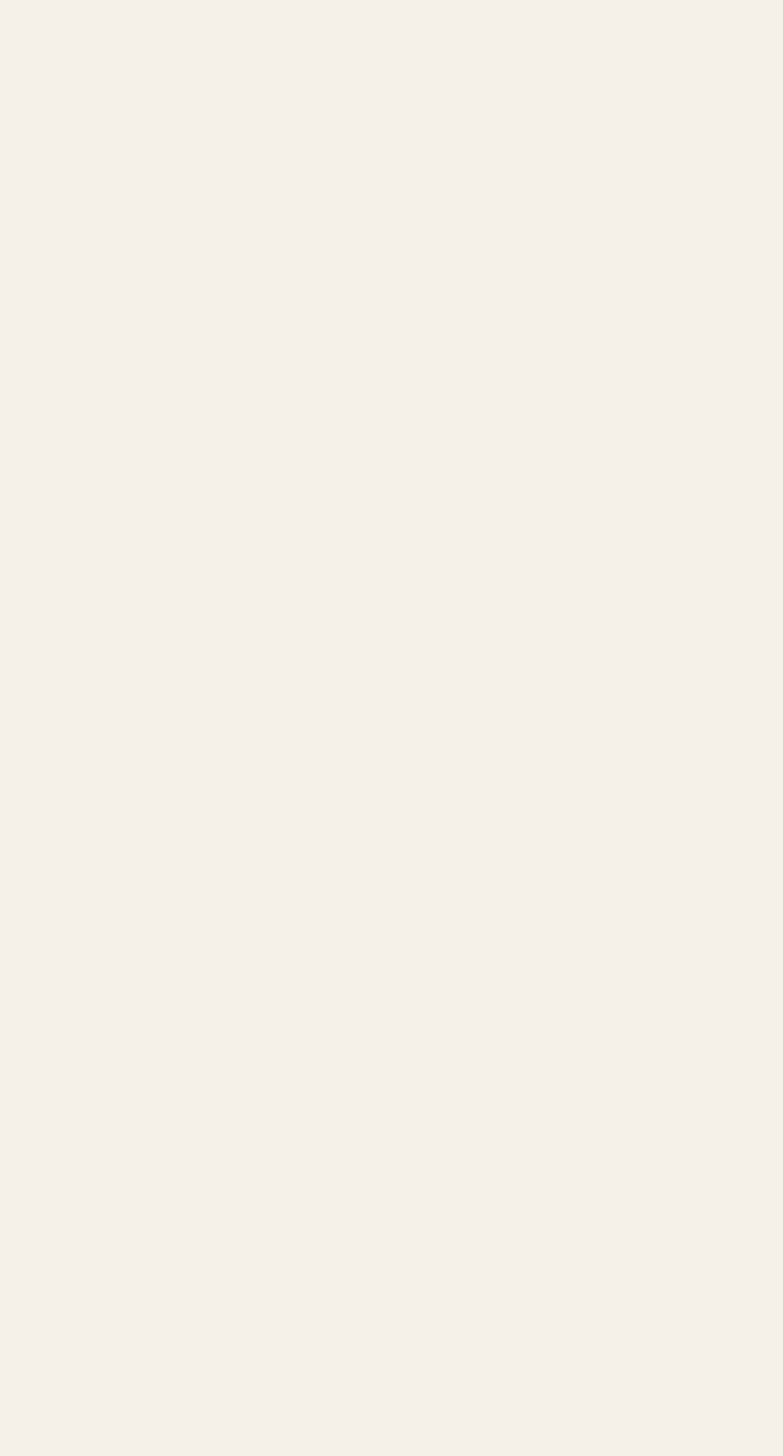
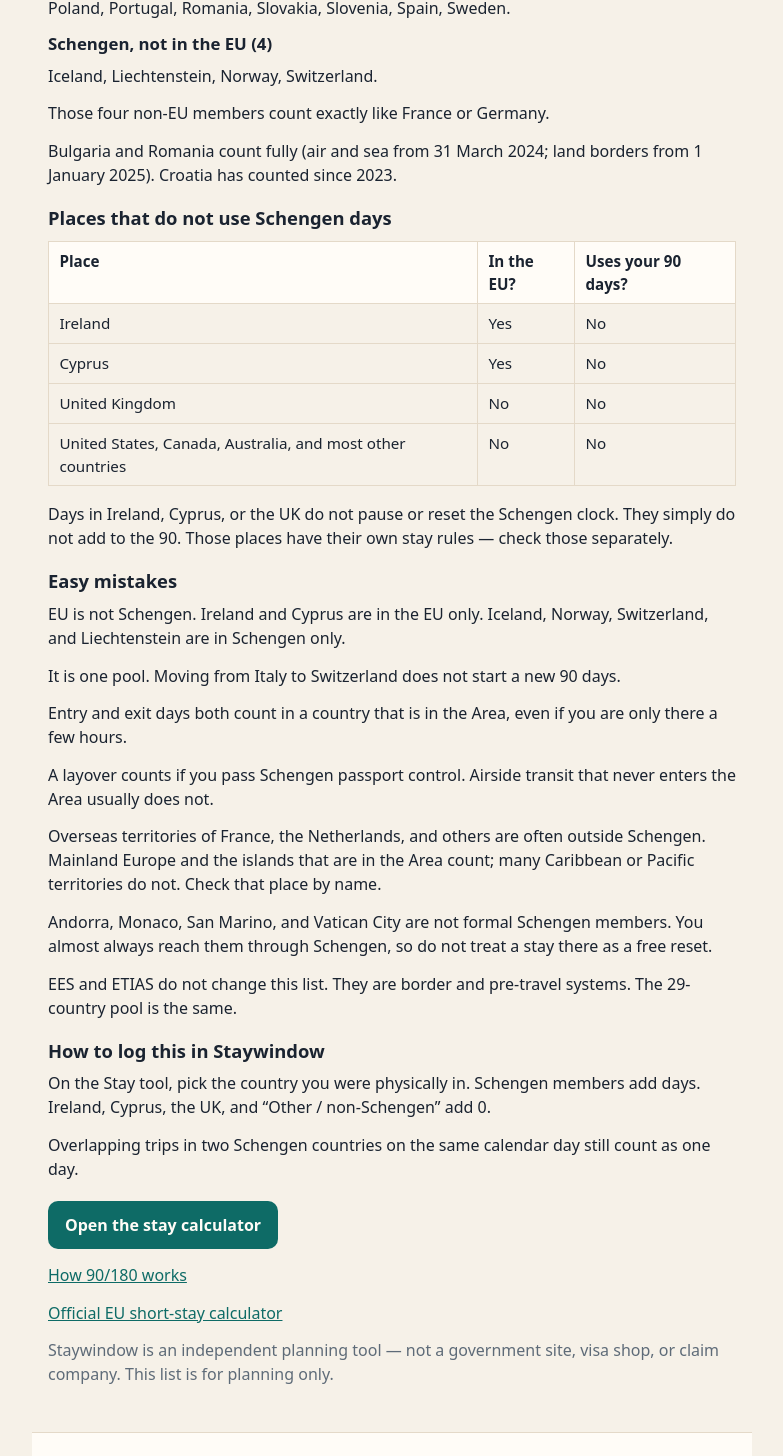
Before and after one commit to RoucherBuild/clearstay, a React (Vite) app: page /guide/schengen-countries in a window 1280 px wide. Before the commit this address had no page. Shown: the part 510-1966 px from the top of the page, without its empty margins (248-1031 px from the left). Before the commit the page ends 800 px from the top, so only its background shows below. Built offline with nearby package versions, Linux system fonts and the light colour scheme.

Commit message:
Add Schengen countries guide and internal links.

```diff
--- a/src/App.css
+++ b/src/App.css
@@ -446,6 +446,31 @@
 
 .qa-block {
   margin-bottom: 1.25rem;
+}
+
+.guide-table {
+  width: 100%;
+  border-collapse: collapse;
+  margin: 0.75rem 0 1rem;
+  font-size: 0.95rem;
+}
+
+.guide-table th,
+.guide-table td {
+  border: 1px solid var(--line);
+  padding: 0.5rem 0.65rem;
+  text-align: left;
+  color: var(--ink);
+  vertical-align: top;
+}
+
+.guide-table th {
+  background: var(--card);
+  font-weight: 650;
+}
+
+.footer-guides {
+  margin-bottom: 0.75rem;
 }
 
 .link-list {
--- a/src/App.tsx
+++ b/src/App.tsx
@@ -7,6 +7,7 @@ import { Flights } from './pages/Flights'
 import { Bags } from './pages/Bags'
 import { Photo } from './pages/Photo'
 import { Guide90180 } from './pages/Guide90180'
+import { GuideSchengenCountries } from './pages/GuideSchengenCountries'
 import { Faq } from './pages/Faq'
 import { Prep } from './pages/Prep'
 import { About } from './pages/About'
@@ -25,6 +26,7 @@ export default function App() {
         <Route path="/bags" element={<Bags />} />
         <Route path="/photo" element={<Photo />} />
         <Route path="/guide/90-180" element={<Guide90180 />} />
+        <Route path="/guide/schengen-countries" element={<GuideSchengenCountries />} />
         <Route path="/prep" element={<Prep />} />
         <Route path="/faq" element={<Faq />} />
         <Route path="/about" element={<About />} />
--- a/src/components/Layout.tsx
+++ b/src/components/Layout.tsx
@@ -1,5 +1,6 @@
 import { NavLink, Outlet } from 'react-router-dom'
 import { useState } from 'react'
+import { EU_SHORT_STAY_CALCULATOR } from '../lib/officialLinks'
 
 const NAV = [
   { to: '/', label: 'Home', end: true },
@@ -60,6 +61,15 @@ export function Layout() {
       </main>
 
       <footer className="site-footer">
+        <p className="footer-guides">
+          <NavLink to="/guide/90-180">90/180</NavLink>
+          {' · '}
+          <NavLink to="/guide/schengen-countries">Schengen countries</NavLink>
+          {' · '}
+          <a href={EU_SHORT_STAY_CALCULATOR} target="_blank" rel="noopener noreferrer">
+            EU short-stay calculator
+          </a>
+        </p>
         <p className="footer-disclaimer">
           Not official advice
           {' · '}
--- a/src/pages/Faq.tsx
+++ b/src/pages/Faq.tsx
@@ -55,6 +55,16 @@ export function Faq() {
           <Link to="/stay">Stay</Link> calculator.
         </p>
       </section>
+
+      <section className="qa-block">
+        <h2>Which countries use my 90 Schengen days?</h2>
+        <p>
+          One shared pool across 29 Schengen countries. Ireland, Cyprus and the UK do not
+          count. See{' '}
+          <Link to="/guide/schengen-countries">Which countries count toward Schengen 90/180?</Link>
+          .
+        </p>
+      </section>
     </>
   )
 }
--- a/src/pages/Guide90180.tsx
+++ b/src/pages/Guide90180.tsx
@@ -46,6 +46,9 @@ export function Guide90180() {
           Time in places like Ireland, Cyprus, or the UK does not use Schengen days — but
           check each country’s own rules separately.
         </p>
+        <p>
+          <Link to="/guide/schengen-countries">Which countries are in Schengen?</Link>
+        </p>
       </section>
 
       <p>
--- /dev/null
+++ b/src/pages/GuideSchengenCountries.tsx
@@ -0,0 +1,151 @@
+import { Link } from 'react-router-dom'
+import { RouteMeta } from '../components/RouteMeta'
+import { EU_SHORT_STAY_CALCULATOR } from '../lib/officialLinks'
+
+export function GuideSchengenCountries() {
+  return (
+    <>
+      <RouteMeta
+        title="Which countries count toward Schengen 90/180? — Staywindow"
+        description="The 29 Schengen countries share one 90-day pool. Ireland, Cyprus and the UK do not count. Unofficial planning list — confirm with official EU sources."
+      />
+      <h1>Which countries count toward your 90 Schengen days?</h1>
+      <p className="lede">
+        Visa-free short stays use one shared allowance: 90 days in any rolling 180-day window,
+        across the whole Schengen Area — not 90 days per country.
+      </p>
+      <p className="lede">
+        If you spend 20 days in Spain and 20 in Norway, that is 40 days used, not two separate
+        pots.
+      </p>
+      <p className="lede">
+        This page is an unofficial planning list. Confirm with official EU sources before you
+        travel.
+      </p>
+
+      <section className="qa-block">
+        <h2>The 29 countries that count</h2>
+        <p>Time in any of these uses the same 90 days.</p>
+
+        <h3>Also in the EU (25)</h3>
+        <p>
+          Austria, Belgium, Bulgaria, Croatia, Czech Republic, Denmark, Estonia, Finland,
+          France, Germany, Greece, Hungary, Italy, Latvia, Lithuania, Luxembourg, Malta,
+          Netherlands, Poland, Portugal, Romania, Slovakia, Slovenia, Spain, Sweden.
+        </p>
+
+        <h3>Schengen, not in the EU (4)</h3>
+        <p>Iceland, Liechtenstein, Norway, Switzerland.</p>
+        <p>Those four non-EU members count exactly like France or Germany.</p>
+        <p>
+          Bulgaria and Romania count fully (air and sea from 31 March 2024; land borders from 1
+          January 2025). Croatia has counted since 2023.
+        </p>
+      </section>
+
+      <section className="qa-block">
+        <h2>Places that do not use Schengen days</h2>
+        <table className="guide-table">
+          <thead>
+            <tr>
+              <th>Place</th>
+              <th>In the EU?</th>
+              <th>Uses your 90 days?</th>
+            </tr>
+          </thead>
+          <tbody>
+            <tr>
+              <td>Ireland</td>
+              <td>Yes</td>
+              <td>No</td>
+            </tr>
+            <tr>
+              <td>Cyprus</td>
+              <td>Yes</td>
+              <td>No</td>
+            </tr>
+            <tr>
+              <td>United Kingdom</td>
+              <td>No</td>
+              <td>No</td>
+            </tr>
+            <tr>
+              <td>United States, Canada, Australia, and most other countries</td>
+              <td>No</td>
+              <td>No</td>
+            </tr>
+          </tbody>
+        </table>
+        <p>
+          Days in Ireland, Cyprus, or the UK do not pause or reset the Schengen clock. They
+          simply do not add to the 90. Those places have their own stay rules — check those
+          separately.
+        </p>
+      </section>
+
+      <section className="qa-block">
+        <h2>Easy mistakes</h2>
+        <p>
+          EU is not Schengen. Ireland and Cyprus are in the EU only. Iceland, Norway,
+          Switzerland, and Liechtenstein are in Schengen only.
+        </p>
+        <p>
+          It is one pool. Moving from Italy to Switzerland does not start a new 90 days.
+        </p>
+        <p>
+          Entry and exit days both count in a country that is in the Area, even if you are only
+          there a few hours.
+        </p>
+        <p>
+          A layover counts if you pass Schengen passport control. Airside transit that never
+          enters the Area usually does not.
+        </p>
+        <p>
+          Overseas territories of France, the Netherlands, and others are often outside
+          Schengen. Mainland Europe and the islands that are in the Area count; many Caribbean
+          or Pacific territories do not. Check that place by name.
+        </p>
+        <p>
+          Andorra, Monaco, San Marino, and Vatican City are not formal Schengen members. You
+          almost always reach them through Schengen, so do not treat a stay there as a free
+          reset.
+        </p>
+        <p>
+          EES and ETIAS do not change this list. They are border and pre-travel systems. The
+          29-country pool is the same.
+        </p>
+      </section>
+
+      <section className="qa-block">
+        <h2>How to log this in Staywindow</h2>
+        <p>
+          On the Stay tool, pick the country you were physically in. Schengen members add days.
+          Ireland, Cyprus, the UK, and “Other / non-Schengen” add 0.
+        </p>
+        <p>
+          Overlapping trips in two Schengen countries on the same calendar day still count as
+          one day.
+        </p>
+      </section>
+
+      <p>
+        <Link to="/stay" className="btn btn-primary">
+          Open the stay calculator
+        </Link>
+      </p>
+      <p>
+        <Link to="/guide/90-180">How 90/180 works</Link>
+      </p>
+      <p className="muted">
+        <a href={EU_SHORT_STAY_CALCULATOR} target="_blank" rel="noopener noreferrer">
+          Official EU short-stay calculator
+        </a>
+      </p>
+
+      <p className="muted">
+        Staywindow is an independent planning tool — not a government site, visa shop, or claim
+        company. This list is for planning only.
+      </p>
+    </>
+  )
+}
--- a/src/pages/Stay.tsx
+++ b/src/pages/Stay.tsx
@@ -187,6 +187,9 @@ function StayCalculator() {
       <h1>Schengen stay calculator</h1>
       <p className="lede">
         Add entry/exit dates. Overlapping days count once. Non-Schengen countries contribute 0.
+      </p>
+      <p>
+        <NavLink to="/guide/schengen-countries">Which countries count toward the 90 days?</NavLink>
       </p>
       <p className="unofficial-line">Unofficial estimate — not the EU.</p>
 
```
